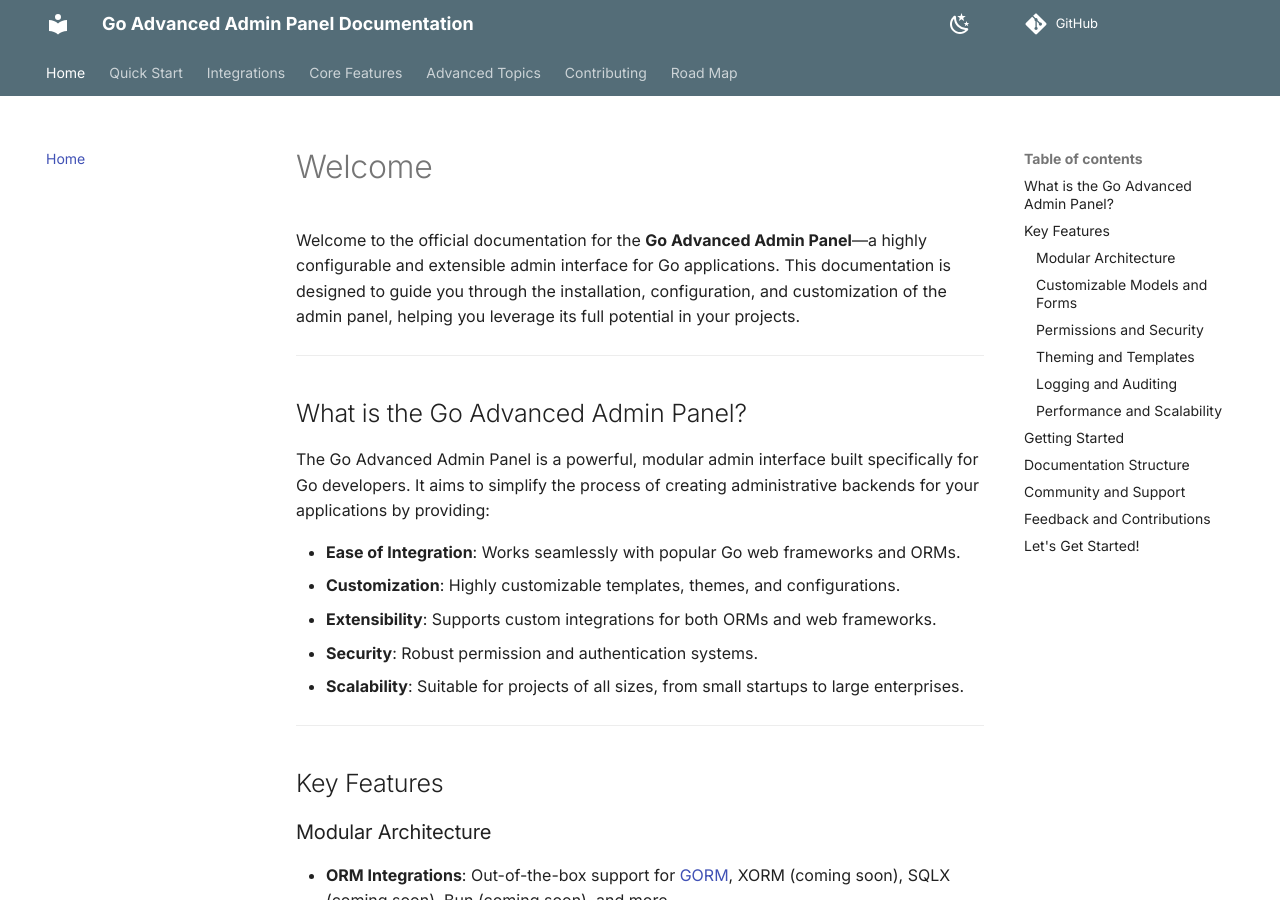
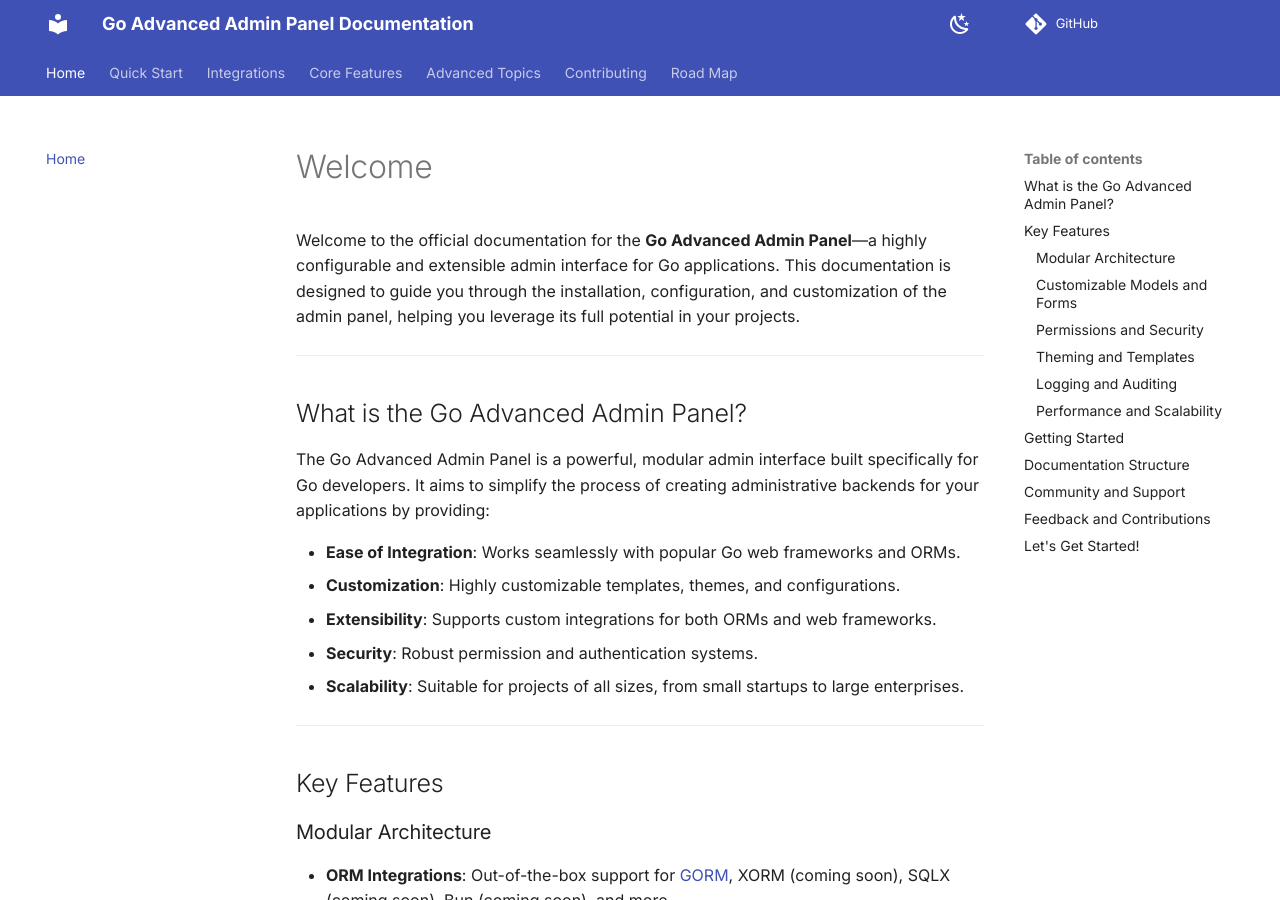
Before and after one commit to go-advanced-admin/docs, an MkDocs documentation site: the page built from docs/index.md, in a window 1280 px wide and 900 px high. Built offline with MkDocs 1.6.1 and Material for MkDocs 9.7.7, drawn with Linux system fonts in a browser that asks for light colours; plug-ins that fetch from the network failed and are left out; comment, search, counter and statistics services are not loaded.

```diff
--- a/mkdocs.yml
+++ b/mkdocs.yml
@@ -13,14 +13,14 @@ theme:
     - toc.follow
   palette:
     - scheme: default
-      primary: blue grey
-      accent: light blue
+      primary: indigo
+      accent: pink
       toggle:
         icon: material/weather-night
         name: Switch to dark mode
     - scheme: slate
-      primary: blue grey
-      accent: light blue
+      primary: deep purple
+      accent: pink
       toggle:
         icon: material/weather-sunny
         name: Switch to light mode
```
